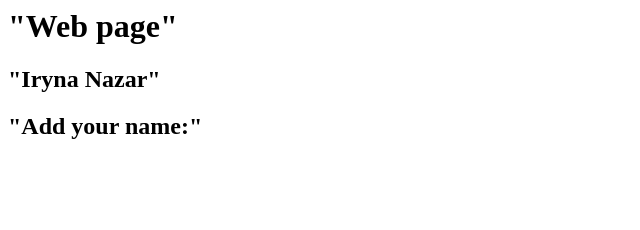
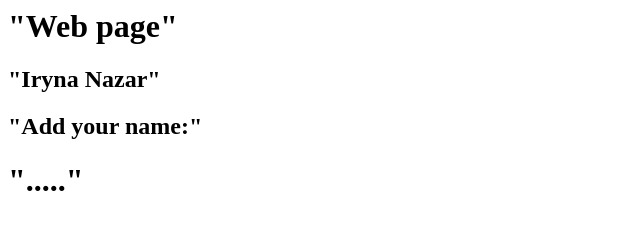
Before and after one commit to iraana/Lab-5a_Resolving_Merge_Conflicts, a plain HTML site: page index.html in a window 1280 px wide. Shown: the full height of the page, 0-640 px from the left. Drawn offline with Linux system fonts and the light colour scheme.

Commit message:
commit 3

```diff
--- a/index.html
+++ b/index.html
@@ -3,5 +3,6 @@
     <h1>"Web page"</h1>
     <h2>"Iryna Nazar"</h2>
     <h2>"Add your name:"</h2>
+    <h1>"....."</h1>
   </body>
 </html>
```
